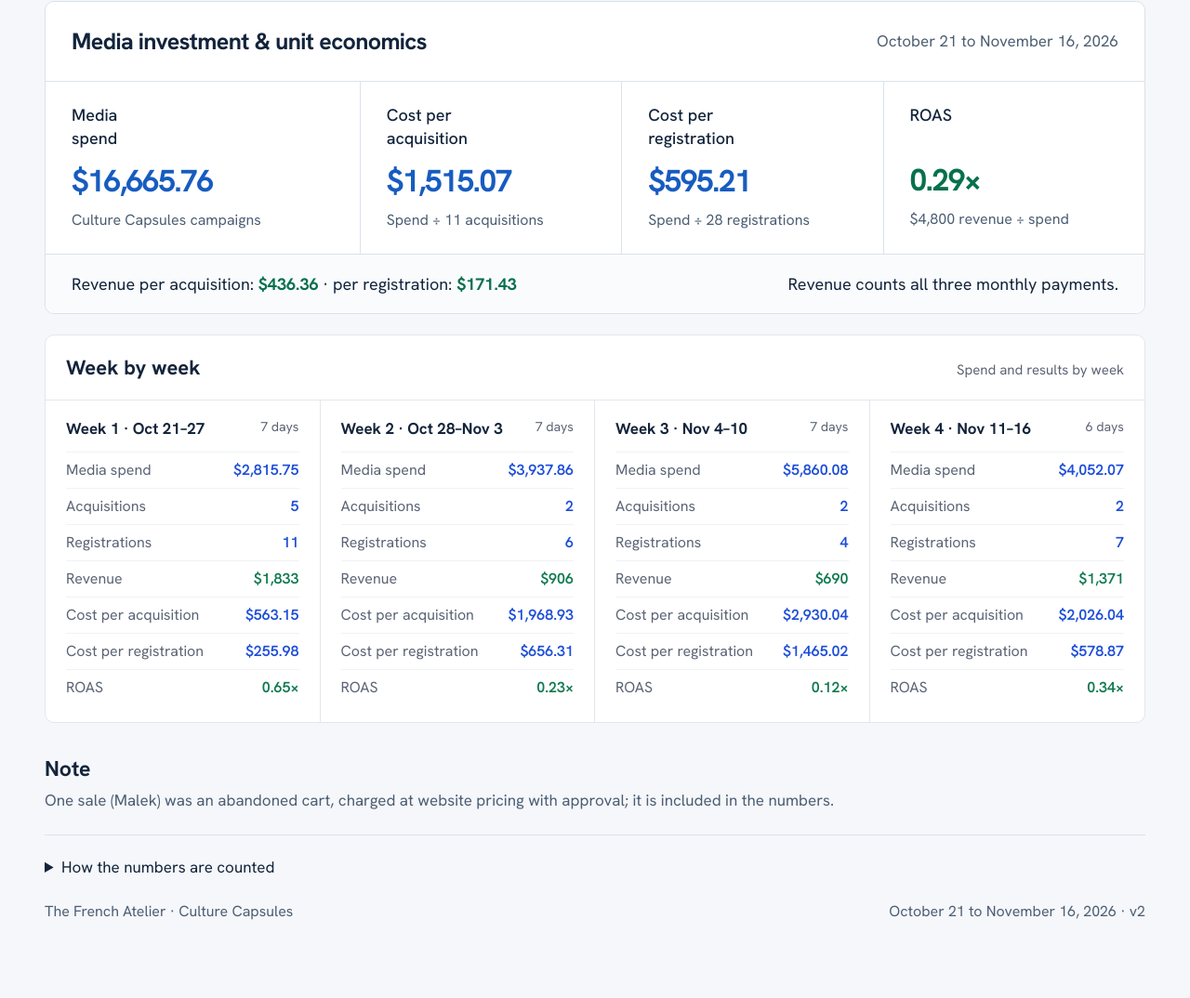
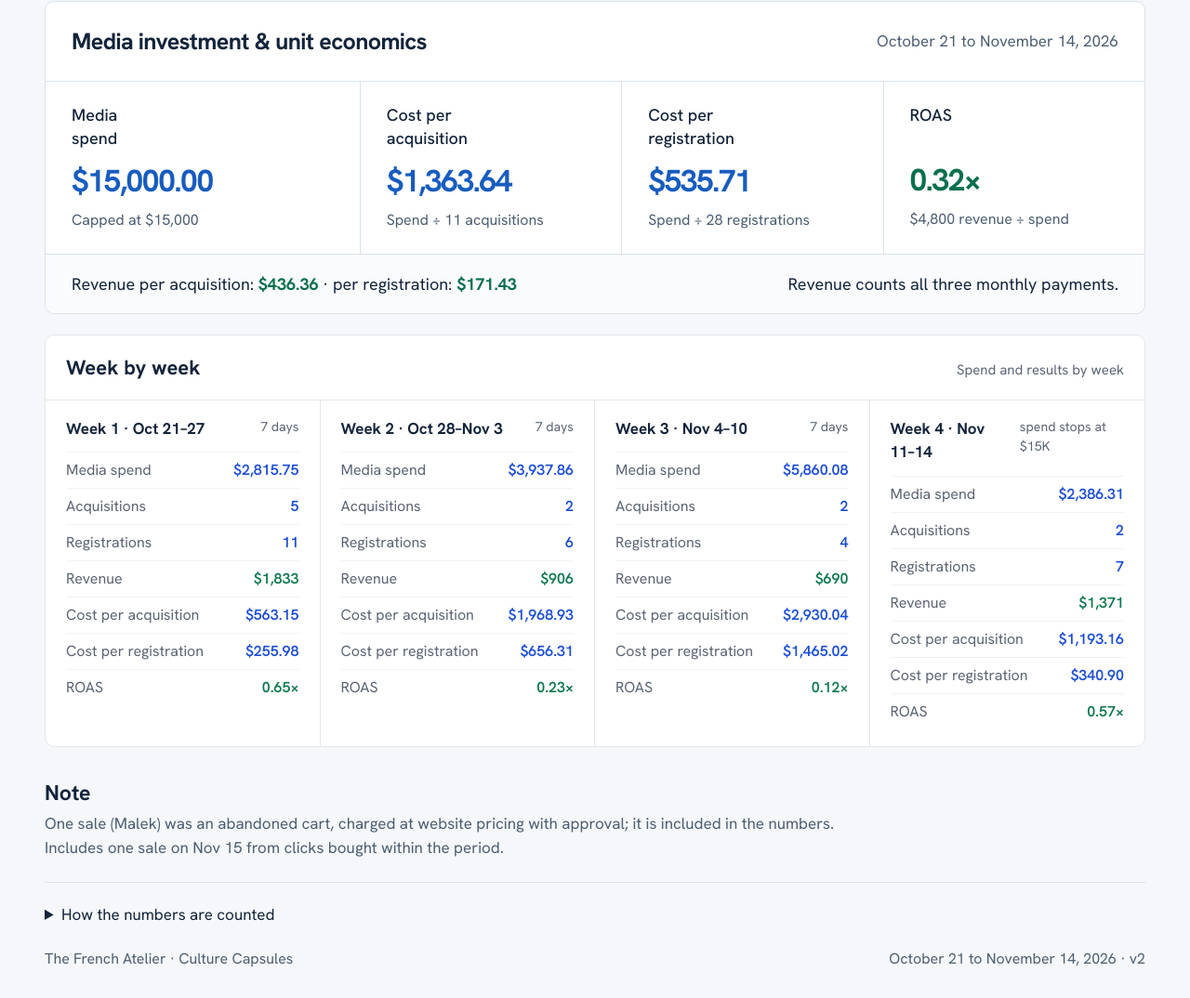
Before and after one commit to gitteromri-ux/french-capsules-week-one, a plain HTML site: page v2/index.html in a window 1280 px wide. Shown: the part 904-1978 px from the top of the page at 93% size. Before the commit the page ends 1927 px from the top, so only its background shows below. Drawn offline with Linux system fonts and the light colour scheme.

Commit message:
v2: spend capped at $15,000 (Oct 21-Nov 14), Nov 15 sale included; CPA $1,363.64, CPR $535.71, ROAS 0.32; W4 Nov 11-14

```diff
--- a/v2/index.html
+++ b/v2/index.html
@@ -4,7 +4,7 @@
 <meta charset="utf-8"><meta name="viewport" content="width=device-width,initial-scale=1">
 <meta name="robots" content="noindex,nofollow"><meta name="theme-color" content="#101c30">
 <title>French Capsules | Pilot results to date (v2)</title>
-<meta name="description" content="French Capsules pilot, October 21 to November 16, 2026: 11 acquisitions, 28 capsule registrations, $4,800 full contract revenue.">
+<meta name="description" content="French Capsules pilot, October 21 to November 14, 2026: 11 acquisitions, 28 capsule registrations, $4,800 full contract revenue.">
 <link rel="preconnect" href="https://fonts.googleapis.com"><link rel="preconnect" href="https://fonts.gstatic.com" crossorigin>
 <link href="https://fonts.googleapis.com/css2?family=Hanken+Grotesk:wght@400;500;600;700;800&family=Instrument+Serif&display=swap" rel="stylesheet">
 <style>
@@ -39,12 +39,13 @@ footer{padding:22px 0 30px;font-size:16px;color:var(--muted)}summary{cursor:poin
 .wk h3{font-size:17px;margin:0 0 12px;display:flex;justify-content:space-between;gap:8px}.wk h3 small{color:#5b6475;font-weight:400}
 .wk dl{margin:0}.wk dl div{display:flex;justify-content:space-between;padding:7px 0;border-top:1px solid #f0f2f5;font-size:16px}.wk dt{color:#5b6475}.wk dd{margin:0;font-weight:600;color:#1d4ed8}.wk dd.g{color:#0f7a4f}
 @media(max-width:800px){.wk-grid{grid-template-columns:1fr}.wk{border-right:0;border-bottom:1px solid #e3e6ec}.weeks-head{flex-direction:column;gap:4px}}
+@media(max-width:800px){.period{white-space:normal}.period span{font-size:15px}}
 </style>
 </head>
 <body>
 <div class="brandbar"><div class="wrap"><div class="brand">The French Atelier</div><span>Culture Capsules</span></div></div>
 <main class="wrap">
-   <header><div><h1>French Capsules.<br>Pilot results.</h1><p>Paid acquisition pilot · updated v2 · <a href="../">Week 1 version</a></p></div><div class="period"><strong>October 21 to November 16</strong><span>2026 · Israel time · USD</span></div></header>
+     <header><div><h1>French Capsules.<br>Pilot results.</h1><p>Paid acquisition pilot · updated v2 · <a href="../">Week 1 version</a></p></div><div class="period"><strong>Oct 21 to Nov 14, 2026</strong><span>Media spend capped at $15,000 · Israel time · USD</span></div></header>
 <section class="results" aria-label="Core results">
  <article class="result volume"><h2>Capsule registrations</h2><div class="number">28</div><p>28 capsules purchased</p></article>
  <article class="result volume"><h2>Acquisitions</h2><div class="number">11</div><p>11 buyers</p></article>
@@ -60,12 +61,12 @@ footer{padding:22px 0 30px;font-size:16px;color:var(--muted)}summary{cursor:poin
  </div>
 </section>
 <section class="support">
- <div class="support-head"><h2>Media investment &amp; unit economics</h2><p>October 21 to November 16, 2026</p></div>
+ <div class="support-head"><h2>Media investment &amp; unit economics</h2><p>October 21 to November 14, 2026</p></div>
  <div class="support-grid">
-  <article><h3>Media<br>spend</h3><div class="metric-number spend">$16,665.76</div><p>Culture Capsules campaigns</p></article>
-  <article><h3>Cost per<br>acquisition</h3><div class="metric-number spend">$1,515.07</div><p>Spend ÷ 11 acquisitions</p></article>
-  <article><h3>Cost per<br>registration</h3><div class="metric-number spend">$595.21</div><p>Spend ÷ 28 registrations</p></article>
-  <article><h3>ROAS</h3><div class="metric-number value">0.29×</div><p>$4,800 revenue ÷ spend</p></article>
+  <article><h3>Media<br>spend</h3><div class="metric-number spend">$15,000.00</div><p>Capped at $15,000</p></article>
+  <article><h3>Cost per<br>acquisition</h3><div class="metric-number spend">$1,363.64</div><p>Spend ÷ 11 acquisitions</p></article>
+  <article><h3>Cost per<br>registration</h3><div class="metric-number spend">$535.71</div><p>Spend ÷ 28 registrations</p></article>
+  <article><h3>ROAS</h3><div class="metric-number value">0.32×</div><p>$4,800 revenue ÷ spend</p></article>
  </div>
  <div class="support-foot"><span>Revenue per acquisition: <strong>$436.36</strong> · per registration: <strong>$171.43</strong></span><span>Revenue counts all three monthly payments.</span></div>
 </section>
@@ -84,22 +85,24 @@ footer{padding:22px 0 30px;font-size:16px;color:var(--muted)}summary{cursor:poin
    <div><dt>Media spend</dt><dd>$5,860.08</dd></div><div><dt>Acquisitions</dt><dd>2</dd></div><div><dt>Registrations</dt><dd>4</dd></div>
    <div><dt>Revenue</dt><dd class="g">$690</dd></div><div><dt>Cost per acquisition</dt><dd>$2,930.04</dd></div><div><dt>Cost per registration</dt><dd>$1,465.02</dd></div>
    <div><dt>ROAS</dt><dd class="g">0.12×</dd></div></dl></article>
-  <article class="wk"><h3>Week 4 · Nov 11–16<small>6 days</small></h3><dl>
-   <div><dt>Media spend</dt><dd>$4,052.07</dd></div><div><dt>Acquisitions</dt><dd>2</dd></div><div><dt>Registrations</dt><dd>7</dd></div>
-   <div><dt>Revenue</dt><dd class="g">$1,371</dd></div><div><dt>Cost per acquisition</dt><dd>$2,026.04</dd></div><div><dt>Cost per registration</dt><dd>$578.87</dd></div>
-   <div><dt>ROAS</dt><dd class="g">0.34×</dd></div></dl></article>
+  <article class="wk"><h3>Week 4 · Nov 11–14<small>spend stops at $15K</small></h3><dl>
+   <div><dt>Media spend</dt><dd>$2,386.31</dd></div><div><dt>Acquisitions</dt><dd>2</dd></div><div><dt>Registrations</dt><dd>7</dd></div>
+   <div><dt>Revenue</dt><dd class="g">$1,371</dd></div><div><dt>Cost per acquisition</dt><dd>$1,193.16</dd></div><div><dt>Cost per registration</dt><dd>$340.90</dd></div>
+   <div><dt>ROAS</dt><dd class="g">0.57×</dd></div></dl></article>
  </div>
 </section>
 <section class="collection">
- <div><h2>Note</h2><p>One sale (Malek) was an abandoned cart, charged at website pricing with approval; it is included in the numbers.</p></div>
+ <div><h2>Note</h2><p>One sale (Malek) was an abandoned cart, charged at website pricing with approval; it is included in the numbers.</p><p>Includes one sale on Nov 15 from clicks bought within the period.</p></div>
 </section>
 <footer>
  <details><summary>How the numbers are counted</summary>
   <p><strong>Registrations</strong> count capsules, not orders: one order can include 1, 2 or 3 capsules. Each order is counted from its contract value at the <a href="https://www.frenchatelierlive.com/culture-capsules" target="_blank" rel="noopener noreferrer">website prices</a> (3 monthly payments): 1 capsule $297, 2 capsules $534, 3 capsules $567; with the 20% CAPSULE20 code $237, $426 and $453.</p>
-  <p><strong>Revenue</strong> is the full 3-month contract value of all 12 orders from 11 buyers. <strong>Spend</strong> is media spend for the Culture Capsules campaigns, October 21 to November 16, 2026 (Israel time). ROAS = revenue ÷ spend, media only.</p>
+  <p><strong>Revenue</strong> is the full 3-month contract value of all 12 orders from 11 buyers. <strong>Spend</strong> is media spend for the Culture Capsules campaigns from October 21, 2026, capped at $15,000, reached partway through November 14 ($98.29 of that day's $748.57). Israel time. ROAS = revenue ÷ spend, media only.</p>
  </details>
- <div class="foot"><span>The French Atelier · Culture Capsules</span><span>October 21 to November 16, 2026 · v2</span></div>
+ <div class="foot"><span>The French Atelier · Culture Capsules</span><span>October 21 to November 14, 2026 · v2</span></div>
 </footer>
+
+
 
 
 
```
